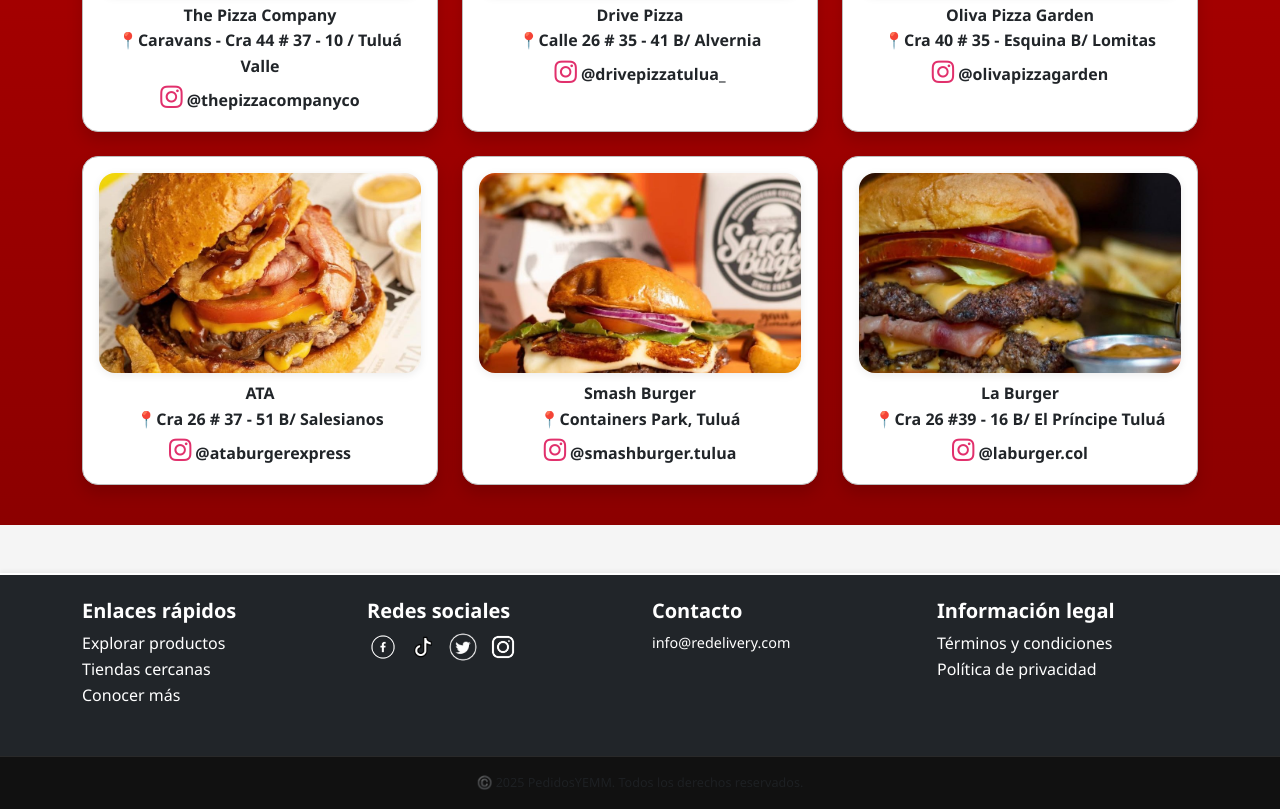
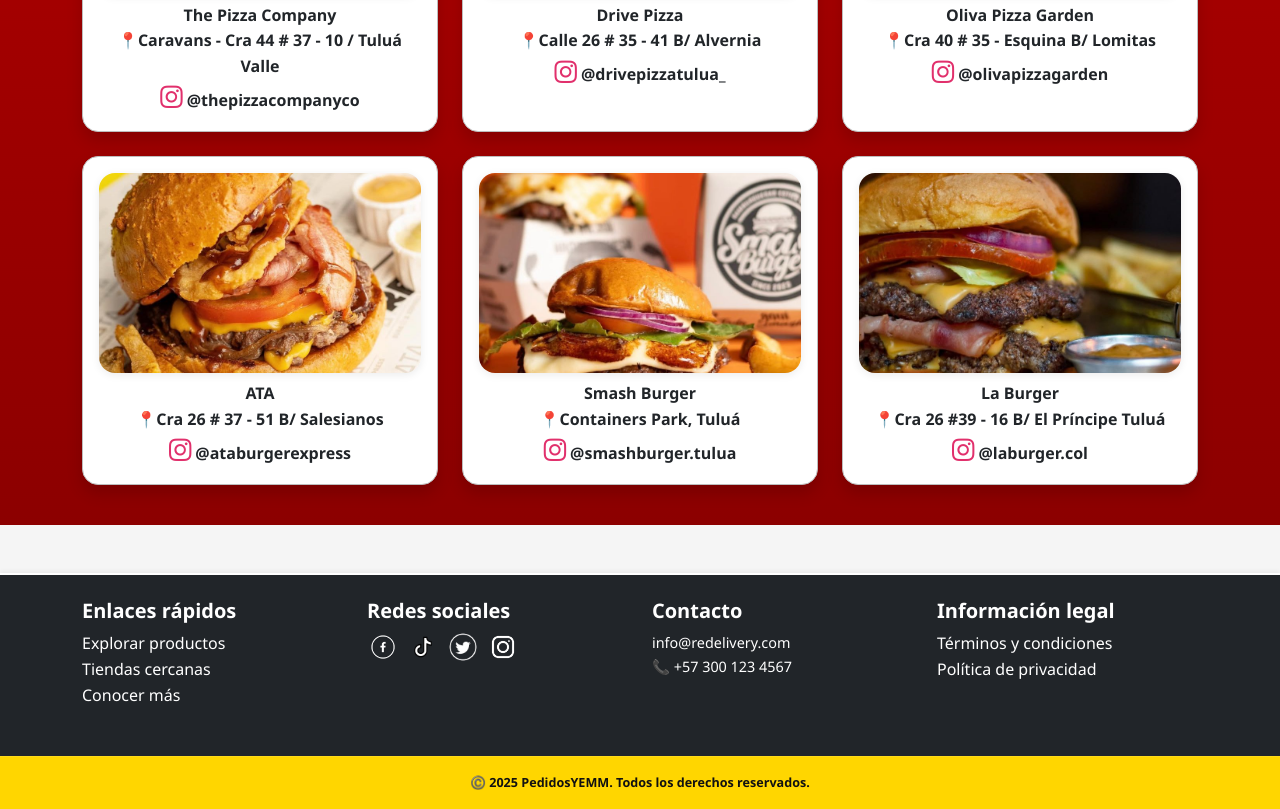
Before and after one commit to chikilin44/proyectohtmlfinal, a plain HTML site: page index.html in a window 1280 px wide. Shown: the part 1839-2648 px from the top of the page. Drawn offline with nearby package versions, Linux system fonts and the light colour scheme.

Commit message:
acomode del footer

```diff
--- a/index.html
+++ b/index.html
@@ -11,7 +11,7 @@
     <link rel="stylesheet" href="styles/style.css">
 </head>
 
-<body>
+<body class="d-flex flex-column min-vh-100">
    <!-- Header -->
 <header class="bg-light py-4 px-3 border-bottom shadow-sm">
   <div class="container-fluid">
@@ -97,7 +97,7 @@
     </div>
 
     <!-- Main Content -->
-    <main class="container my-5">
+    <main class="container my-5 flex-fill">
         <!-- Imagen de fondo -->
         <section class="hero-bg mb-5 position-relative">
             <img src="images/fondo.jpg" alt="Fondo" class="w-100 hero-img">
@@ -408,7 +408,7 @@
     </div>
 
     <!-- Footer -->
-    <footer class="bg-dark text-white pt-4 pb-0" style="margin-top: 0;">
+    <footer class="bg-dark text-white pt-4 pb-0 mt-auto">
     <div class="container">
       <div class="row text-start">
         <div class="col-md-3 mb-3">
@@ -430,7 +430,10 @@
         </div>
         <div class="col-md-3 mb-3">
           <h5 class="fw-bold">Contacto</h5>
-                    <p class="mb-0">info@redelivery.com</p>
+          <p class="mb-0">
+            <a href="mailto:info@redelivery.com" class="text-white text-decoration-none">info@redelivery.com</a><br>
+            <a href="tel:+573001234567" class="text-white text-decoration-none">📞 +57 300 123 4567</a>
+          </p>
         </div>
         <div class="col-md-3 mb-3">
           <h5 class="fw-bold">Información legal</h5>
@@ -442,9 +445,9 @@
       </div>
     </div>
 
-        <!-- Franja inferior -->
-        <div class="footer-bottom mt-4 py-3" style="background-color:#111;">
-            <p class="mb-0 text-center small text-muted">©️ 2025 PedidosYEMM. Todos los derechos reservados.</p>
+    <!-- Franja inferior: color distinto para que "derechos reservados" se vea -->
+    <div class="footer-bottom mt-4 py-3 text-center" style="background-color:#ffd600; color:#111;">
+      <p class="mb-0 small fw-semibold">©️ 2025 PedidosYEMM. Todos los derechos reservados.</p>
     </div>
   </footer>
 
```
Lines whose indentation alone changed are shown as unchanged.
